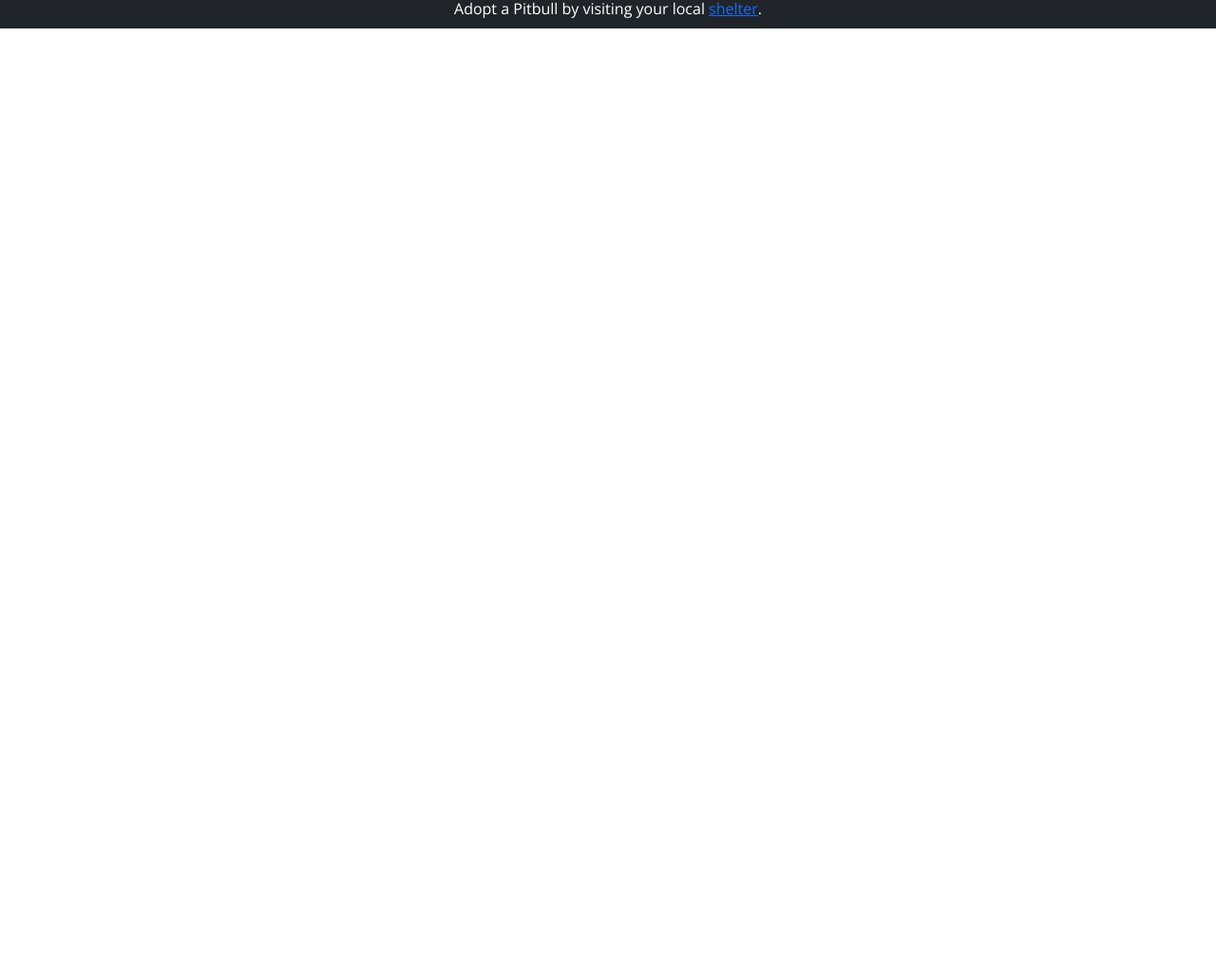
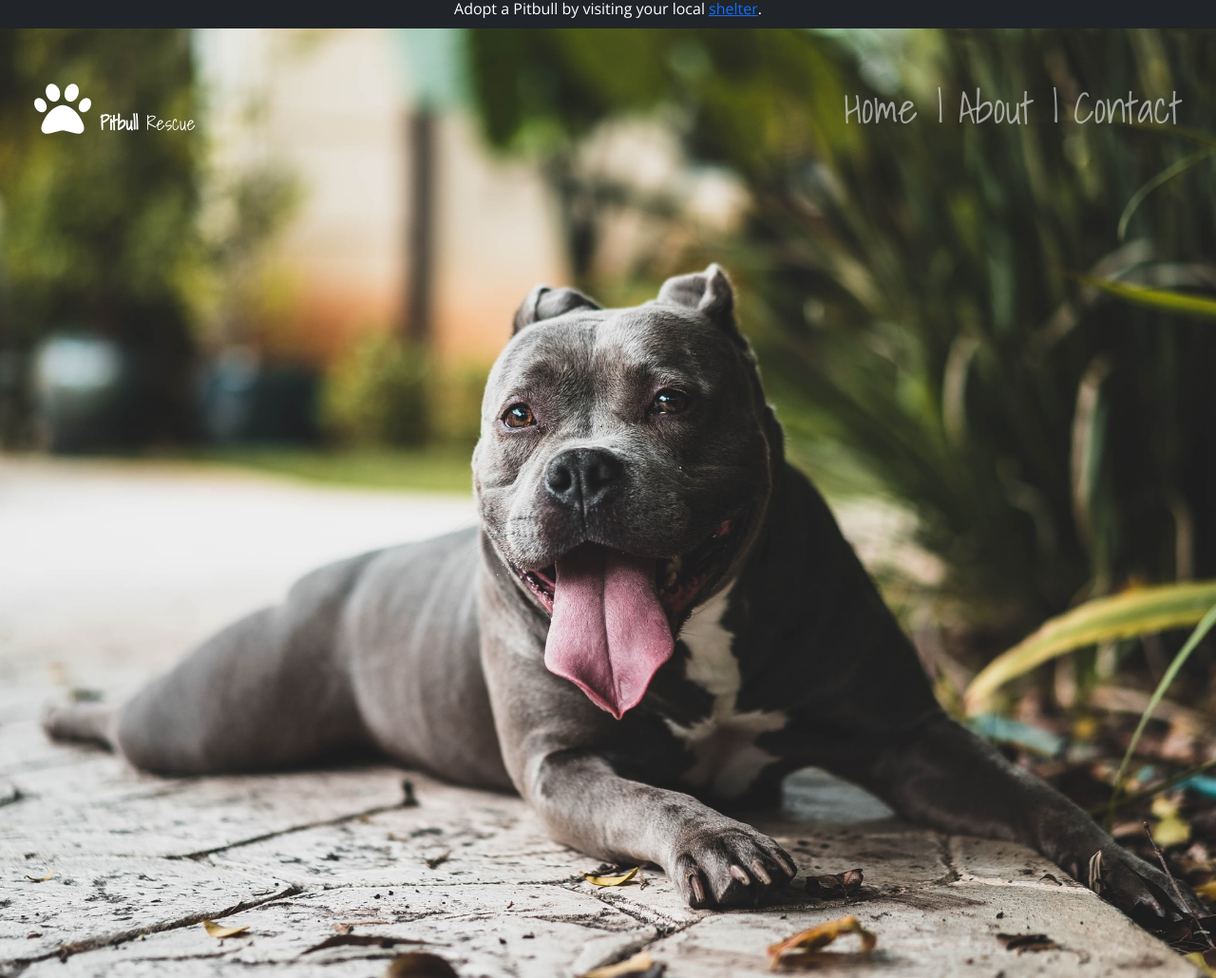
Before and after one commit to dpimentelaw/wpProject, a plain HTML site: page index.html in a window 1280 px wide. Shown: the top 1030 px of the page at 95% size. Drawn offline with nearby package versions, Linux system fonts and the light colour scheme; the site is published under a folder, as on GitHub Pages, so addresses that start at the root find nothing.

Commit message:
Fixed jumbotron image

```diff
--- a/style.css
+++ b/style.css
@@ -2,7 +2,7 @@ body {
     font-family: 'Open Sans', sans-serif;
 }
 .jumbotron1 {
-    background-image: url(/img/slide1.jpg);
+    background-image: url(./img/slide1.jpg);
     height: 1000px;
     background-repeat: no-repeat;
     background-size: cover;
```
